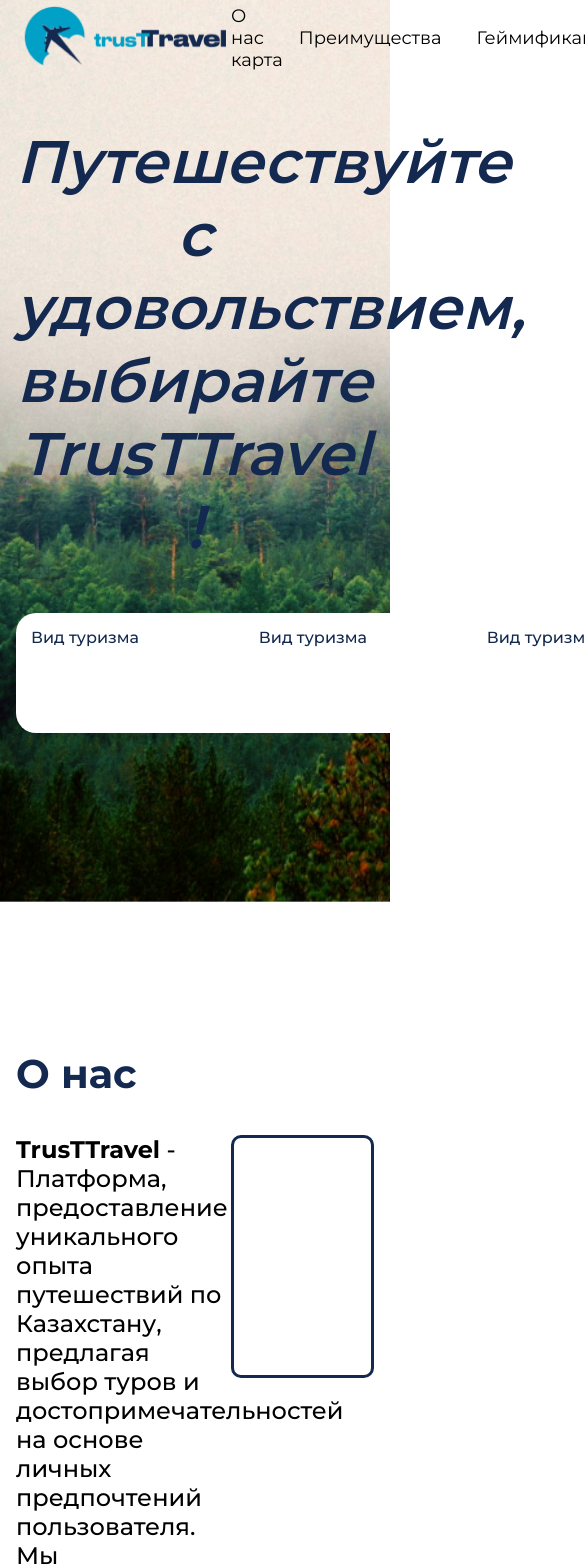
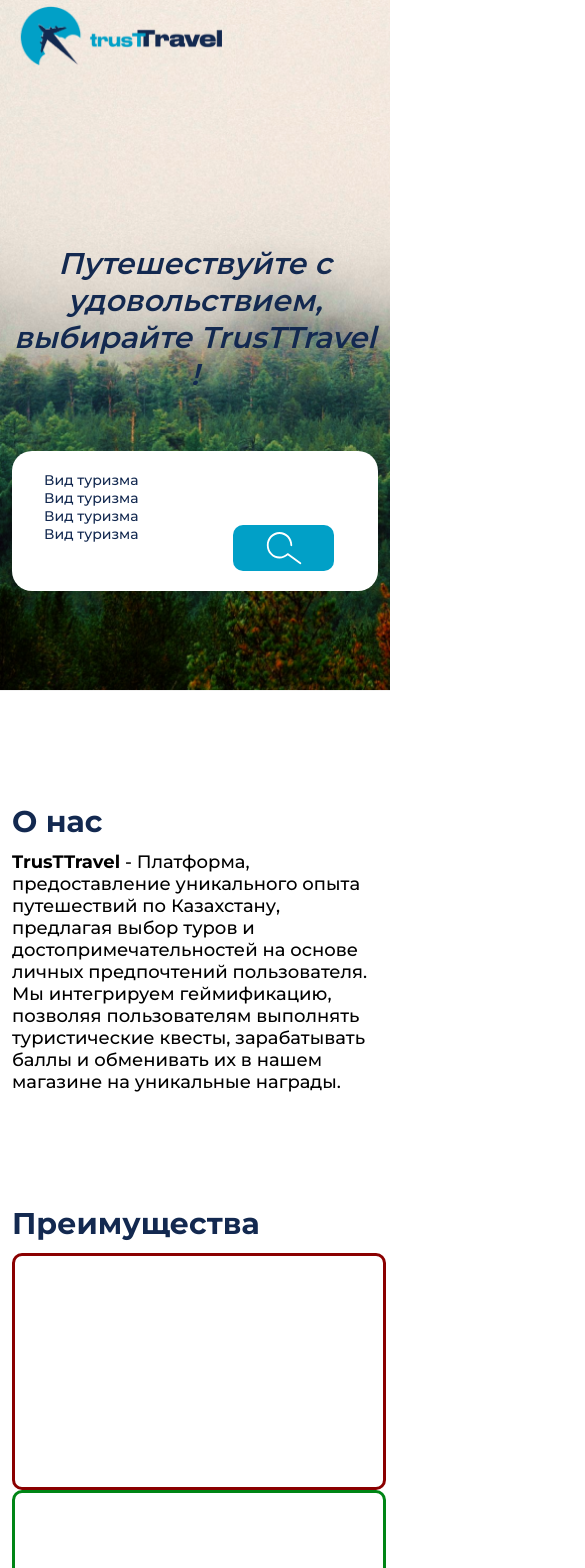
Before and after one commit to diasqazaqbro/trustTravel, a Next.js app: page / in a window 390 px wide. Shown: the top 1568 px of the page, 585 px wide, since content can reach past the window. Built offline with nearby package versions, Linux system fonts and the light colour scheme.

Commit message:
feat: mobile adaptive

```diff
--- a/package.json
+++ b/package.json
@@ -10,6 +10,7 @@
   },
   "dependencies": {
     "antd": "^5.11.1",
+    "bootstrap": "^5.3.2",
     "next": "14.0.2",
     "react": "^18",
     "react-dom": "^18",
--- a/src/app/layout.tsx
+++ b/src/app/layout.tsx
@@ -1,21 +1,22 @@
-import type { Metadata } from 'next'
-import { Montserrat } from 'next/font/google'
-import './styles/index.sass'
-const inter = Montserrat({ subsets: ['latin', 'cyrillic'] })
+import type { Metadata } from "next";
+import { Montserrat } from "next/font/google";
+import "./styles/index.sass";
+import 'bootstrap/dist/css/bootstrap.css'
+const inter = Montserrat({ subsets: ["latin", "cyrillic"] });
 
 export const metadata: Metadata = {
-  title: 'TrustTravel',
-  description: 'Generated by diasqazaqbro',
-}
+  title: "TrustTravel",
+  description: "Generated by diasqazaqbro",
+};
 
 export default function RootLayout({
   children,
 }: {
-  children: React.ReactNode
+  children: React.ReactNode;
 }) {
   return (
     <html>
       <body className={inter.className}>{children}</body>
     </html>
-  )
+  );
 }
--- a/src/shared/ui/Icon/Icon.tsx
+++ b/src/shared/ui/Icon/Icon.tsx
@@ -145,3 +145,21 @@
     </svg>
   );
 };
+export const Search = () => {
+  return (
+    <svg
+      xmlns="http://www.w3.org/2000/svg"
+      width="44"
+      height="46"
+      viewBox="0 0 44 46"
+      fill="none"
+    >
+      <path
+        fill-rule="evenodd"
+        clip-rule="evenodd"
+        d="M17.5261 8.90627C23.5316 8.90627 28.4 13.9807 28.4 20.2403C28.4 20.762 28.8057 21.1848 29.3061 21.1848C29.8066 21.1848 30.2123 20.762 30.2123 20.2403C30.2123 12.9374 24.5325 7.01726 17.5261 7.01726C10.5194 7.01726 4.83995 12.9374 4.83995 20.2403C4.83995 27.5434 10.5194 33.4635 17.5261 33.4635C20.6672 33.4635 23.5431 32.2725 25.7583 30.3014L37.8545 38.9644C38.267 39.2597 38.8311 39.1508 39.1145 38.7208C39.3979 38.291 39.2933 37.703 38.8808 37.4076L26.1946 28.3221C25.8405 28.0685 25.3641 28.1089 25.054 28.4192C23.0994 30.3743 20.4482 31.5745 17.5261 31.5745C11.5204 31.5745 6.65226 26.5 6.65226 20.2403C6.65226 13.9807 11.5204 8.90627 17.5261 8.90627Z"
+        fill="white"
+      />
+    </svg>
+  );
+};
--- a/src/widgets/Main/ui/MainSection.sass
+++ b/src/widgets/Main/ui/MainSection.sass
@@ -30,7 +30,7 @@
         background-image: url('/images/welcome.png')
         background-size: cover
         .wrapper
-            padding-bottom: 170px
+            padding: 170px 0
             .title
                 color: var(--color-second)
                 text-align: center
@@ -38,18 +38,16 @@
                 font-style: italic
                 font-weight: 600
                 line-height: normal
+                padding-bottom: 50px
             .filtration
                 border-radius: 20px
                 background: var(--color-white)
-                width: 969.726px
+                width: 920px
                 height: 90.485px
                 flex-shrink: 0
                 margin-left: auto
                 margin-right: auto
-
                 padding: 15px
-                display: flex
-                justify-content: space-between
                 .item
                     .name
                         color: var(--color-second)
@@ -57,6 +55,13 @@
                         font-style: normal
                         font-weight: 500
                         line-height: normal
+                    .search
+                        display: flex
+                        align-items: center
+                        justify-content: center
+                        flex-shrink: 0
+                        border-radius: 10px
+                        background: #01A0C7
     .about
         padding: 110px 0
         .title
@@ -360,3 +365,186 @@
                         outline: none
                         border: none
                         margin-left: 20px
+
+@media only screen and (max-width: 600px)
+    .main
+        .header
+            .inner
+                button
+                    display: none
+                .nav
+                    display: none
+
+        .welcome
+            .wrapper
+                padding-bottom: 100px
+
+                .title
+                    font-size: 30px
+
+                .filtration
+                    width: 100%
+                    height: 100%
+                    padding: 20px
+                    .item
+                        .name
+                            font-size: 14px
+        .about
+            padding: 110px 0
+            .title
+                font-size: 30px
+
+            .inner
+                .text
+                    font-size: 18px
+                    width: 100%
+                .img
+                    display: none
+
+        .advantage
+            .title
+                font-size: 30px
+                font-style: normal
+                font-weight: 700
+                line-height: 140%
+            .inner
+                display: block
+                justify-content: space-between
+                .images
+                .info
+                    width: 100%
+
+        .game
+            padding: 110px 0
+            .title
+                font-size: 30px
+            .inner
+                display: block
+                .images
+                    h2
+                        font-size: 24px
+                .info
+                    margin-top: 20px
+                    width: 100%
+        .system
+            .title
+                font-size: 30px
+            p
+                font-size: 20px
+                line-height: 140%
+        .teams
+            display: none
+
+        .faq
+            padding: 50px 0
+            .title
+                font-size: 30px
+            .inner
+                .item
+                    h2
+                        font-size: 24px
+                        text-align: center
+                        svg
+                            display: none
+                    p
+                        font-size: 16px
+                    hr
+                        width: 100%
+        .partners
+            .title
+                font-size: 30px
+            .inner
+                border-radius: 10px
+                background: #132950
+                height: 100%
+                padding: 30px 60px
+                display: flex
+                .item
+                    padding: 10px 24px
+        .roadmap
+            display: none
+
+        footer
+            margin-top: 0px
+            padding: 30px 0
+            .inner
+                display: flex
+
+                .block__one
+                    width: 60%
+
+                    .contacts
+                        h2
+                            color: #000
+                            font-size: 24px
+                            font-style: normal
+                            font-weight: 500
+                            line-height: 160%
+                            letter-spacing: 0.84px
+
+                        h3
+                            color: #000
+                            font-size: 16px
+                            font-style: normal
+                            font-weight: 500
+                            line-height: normal
+
+                        .icons
+                            display: flex
+
+                            svg
+                                margin-right: 40px
+
+                .block__two
+                    display: none
+
+                .block__three
+                    display: none
+
+                .block__four
+                    width: 40%
+
+                    h3
+                        color: #000
+                        font-size: 16px
+                        font-style: normal
+                        font-weight: 600
+                        line-height: 150%
+                        letter-spacing: 0.96px
+
+                    p
+                        color: rgba(0, 0, 0, 0.70)
+                        font-size: 14px
+                        font-style: normal
+                        font-weight: 500
+                        line-height: 150%
+                        letter-spacing: 0.84px
+
+                    form
+                        input
+                            width: 170.636px
+                            height: 38.502px
+                            border-radius: 5px
+                            border: 1px solid #132950
+                            color: #000
+                            font-size: 14px
+                            font-style: normal
+                            font-weight: 400
+                            line-height: 150%
+                            letter-spacing: 0.84px
+
+                        button
+                            padding: 10px 7px
+                            color: #FFF
+                            font-size: 14px
+                            font-style: normal
+                            font-weight: 700
+                            line-height: 150%
+                            letter-spacing: 0.84px
+                            border-radius: 5px
+                            background: #01A0C7
+                            outline: none
+                            border: none
+                            margin-left: 20px
+
+    /* Add more media queries and styles as needed... */
--- a/src/widgets/Main/ui/MainSection.tsx
+++ b/src/widgets/Main/ui/MainSection.tsx
@@ -6,6 +6,7 @@
   Logo,
   Naming,
   Phone,
+  Search,
   Success,
   TikTok,
 } from "@/shared/ui/Icon/Icon";
@@ -43,20 +44,22 @@
             <h1 className="title">
               Путешествуйте с удовольствием, выбирайте TrusTTravel !
             </h1>
-            <div className="filtration">
-              <div className="item">
+            <div className="filtration row">
+              <div className="col-md-3 item col-sm-6">
                 <div className="name">Вид туризма</div>
               </div>
-              <div className="item">
+              <div className="col-md-3 item col-sm-6">
                 <div className="name">Вид туризма</div>
               </div>
-              <div className="item">
+              <div className="col-md-3 item col-sm-6">
                 <div className="name">Вид туризма</div>
               </div>
-              <div className="item">
-                <div className="name">Вид туризма</div>
+              <div className="col-md-3 item col-sm-6 row">
+                <div className="name col-8">Вид туризма</div>
+                <div className="col-4 search">
+                  <Search/>
+                </div>
               </div>
-              <button>Search</button>
             </div>
           </div>
         </div>
```
Also changed, not shown: 1 other file (tests, documents, lock files or other folders).
